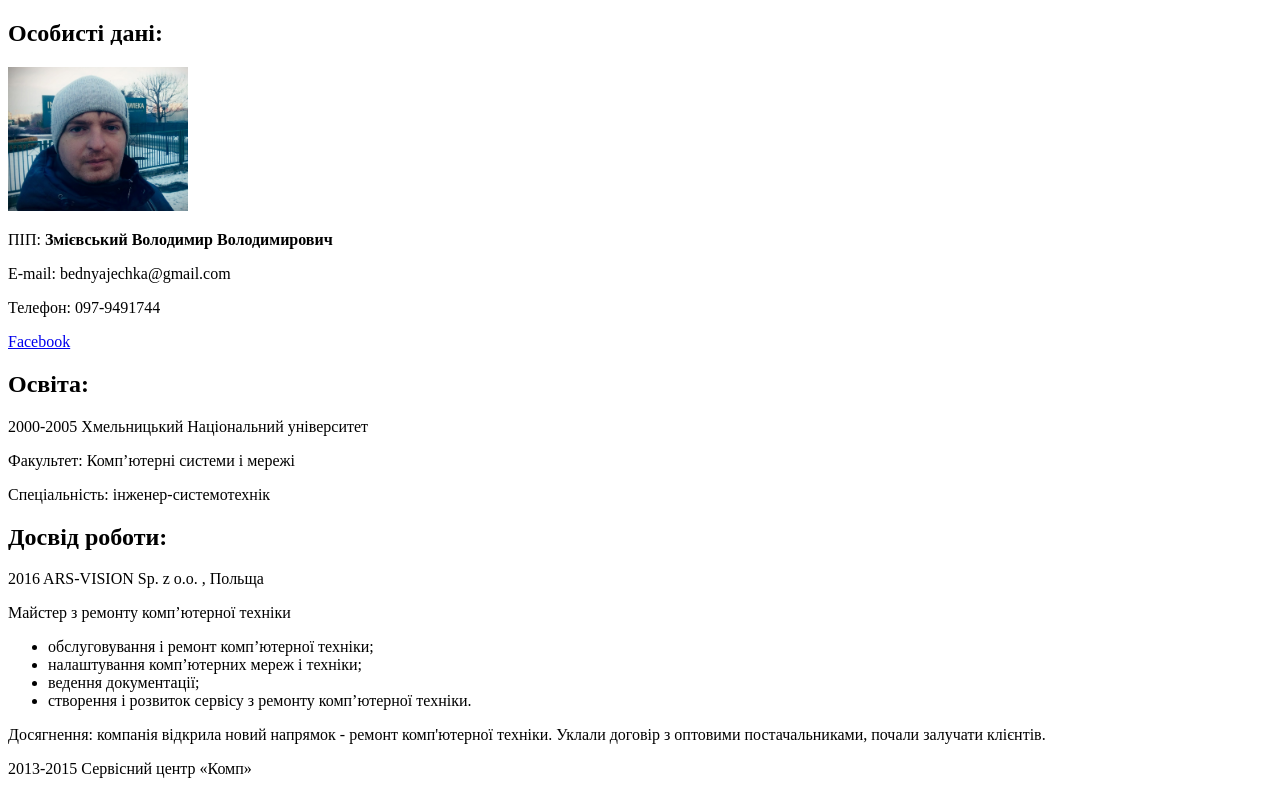
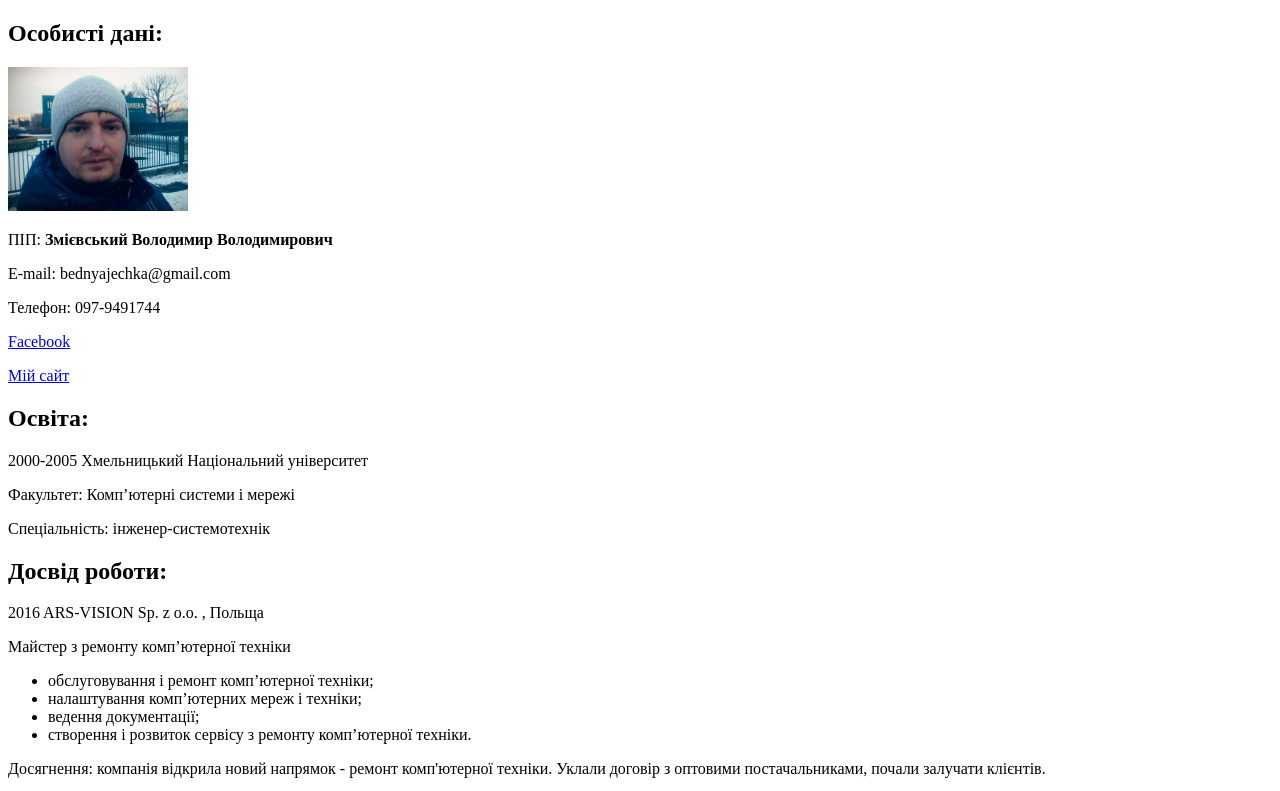
Before and after one commit to ZWolpix/homework1-1, a plain HTML site: page index.html in a window 1280 px wide. Shown: the top 791 px of the page. Drawn offline with Linux system fonts and the light colour scheme.

Commit message:
Add my website

```diff
--- a/index.html
+++ b/index.html
@@ -19,6 +19,7 @@
         <p>E-mail: bednyajechka@gmail.com</p>
         <p>Телефон: 097-9491744</p>
         <p><a href="https://www.facebook.com/WolpixZ/">Facebook</a></p>
+        <p><a href="https://comp.org.ua">Мій сайт</a></p>
     </section>
     <section>
         <div>
```
